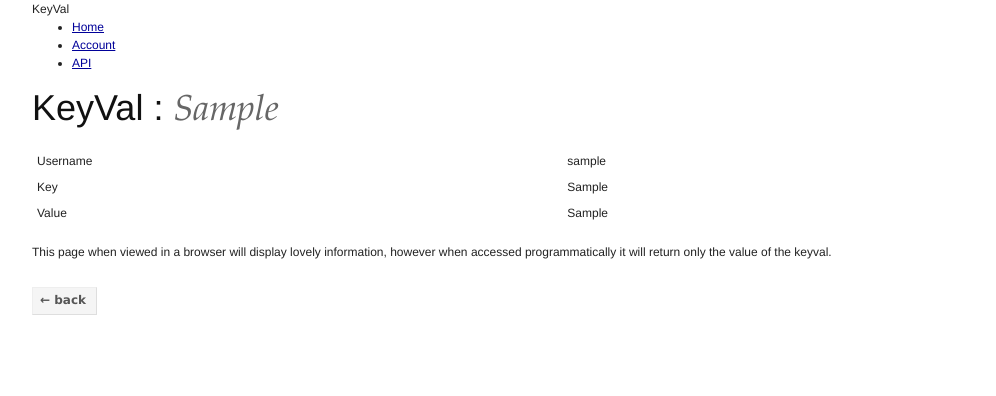
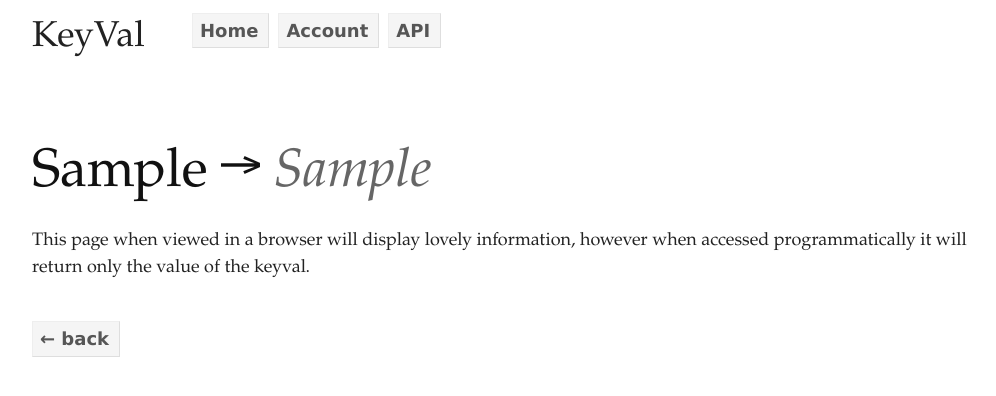
Before and after one commit to marcuswhybrow/keyval, a Django app: a page that uses keyval/templates/base.html in a window 1280 px wide. Shown: the top 396 px of the page, without its empty margins (133-1129 px from the left). Run offline with Django 3.2, Linux system fonts and the light colour scheme; tables that the repository leaves empty hold one stand-in row (values such as "Sample post"); parts of the project's set-up code (start-up, migrations or seed data) failed here and were passed over.

Commit message:
Added some basic styling to the page, converted global-nav into buttons, and coppied djangoadvent.com's typography

```diff
--- a/keyval/static/css/style.css
+++ b/keyval/static/css/style.css
@@ -1 +1,9 @@
+body                                { font-family: Palatino,Georgia,"Times New Roman",Times,serif; font-size: 18px; }
+
 ul.keyval-list                      { list-style: none; }
+
+.header > .logo                     { padding-top: 0.3em; font-size: 2em; }
+.header > .userbox                  {  }
+
+nav > ul                            { list-style: none; padding: 0; margin: 0; }
+nav > ul li                         { display: inline; }
--- a/keyval/templates/base.html
+++ b/keyval/templates/base.html
@@ -18,16 +18,20 @@
     <body>
         <div class="header-wrapper">
             <div class="header container">
-                <div class="logo">
+                <div class="logo span-4">
                     KeyVal
                 </div> <!-- END .logo -->
 
-                <ul class="global-nav">
-                    <li><a href="{% url index %}">Home</a></li>
-                    <li><a href="{% url account %}">Account</a></li>
-                    <li><a href="{% url api %}">API</a></li>
-                </ul> <!-- END .global-nav -->
-            </div> <!-- END .header -->
+                <div class="userbox span-10">
+                    <nav>
+                        <ul>
+                            <li><a class="button" href="{% url index %}">Home</a></li>
+                            <li><a class="button" href="{% url account %}">Account</a></li>
+                            <li><a class="button" href="{% url api %}">API</a></li>
+                        </ul> <!-- END .global-nav -->
+                    </nav>
+                </div> <!-- END .userbox -->
+            </div>
         </div> <!-- END .header-wrapper -->
 
         <div class="content-wrapper">
--- a/keyval/templates/core/account.html
+++ b/keyval/templates/core/account.html
@@ -1,7 +1,8 @@
 {% extends "base.html" %}
 
 {% block page_content %}
-            <h1>Your Account Page</h1>
+            <h1 class="prepend-top">Your Account Page</h1>
+
             <p>
                 Your details (if you are logged in), or a link to login if not.
             </p>
--- a/keyval/templates/core/api.html
+++ b/keyval/templates/core/api.html
@@ -1,7 +1,7 @@
 {% extends "base.html" %}
 
 {% block page_content %}
-            <h1>The API</h1>
+            <h1 class="prepend-top">The API</h1>
 
             <p>
                 Here will be listed the many ways in which you will be able to access the keyvals.
--- a/keyval/templates/core/index.html
+++ b/keyval/templates/core/index.html
@@ -1,7 +1,7 @@
 {% extends "base.html" %}
 
 {% block page_content %}
-            <h1>KeyVal Service</h1>
+            <h1 class="prepend-top">KeyVal Service</h1>
 
             <p>
                 The KeyVal Service provides simple storage of key and value pairs, allowing web designers to simply manage small bits of information in a central cross-site fashion.
--- a/keyval/templates/core/keyval_profile.html
+++ b/keyval/templates/core/keyval_profile.html
@@ -1,23 +1,7 @@
 {% extends "base.html" %}
 
 {% block page_content %}
-            <h1>KeyVal : <span class="alt">{{ keyval.key }}</span></h1>
-            <table border="0">
-                <tr>
-                    <td>Username</td>
-                    <td>{{ user_profile.username }}</td>
-                </tr>
-
-                <tr>
-                    <td>Key</td>
-                    <td>{{ keyval.key }}</td>
-                </tr>
-
-                <tr>
-                    <td>Value</td>
-                    <td>{{ keyval.value }}</td>
-                </tr>
-            </table>
+            <h1 class="prepend-top">{{ keyval.key }} &#x2192; <span class="alt">{{ keyval.value }}</span></h1>
 
             <p>
                 This page when viewed in a browser will display lovely information, however when accessed programmatically it will return only the value of the keyval.
```
Also changed, not shown: keyval/templates/core/user_profile.html (+8 -12 lines).
